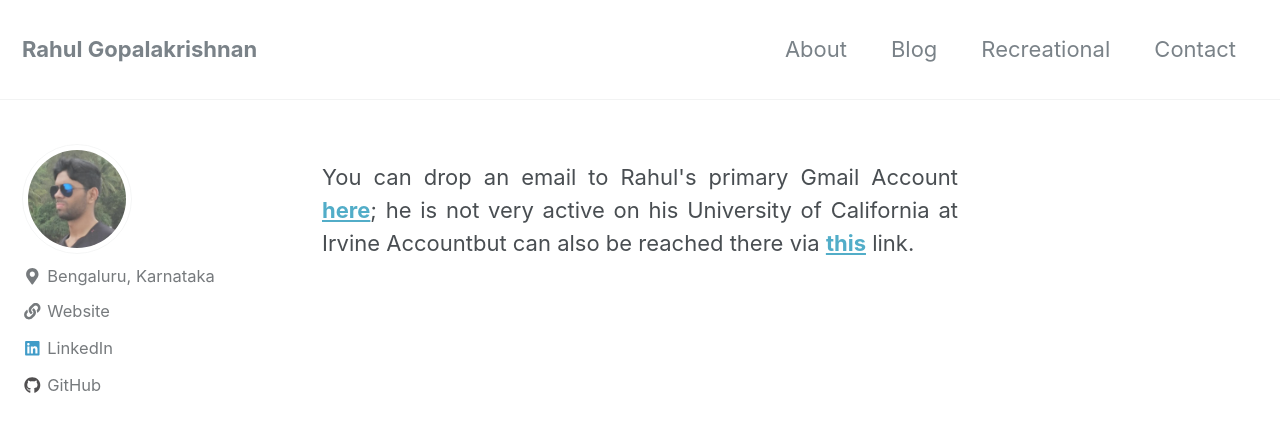
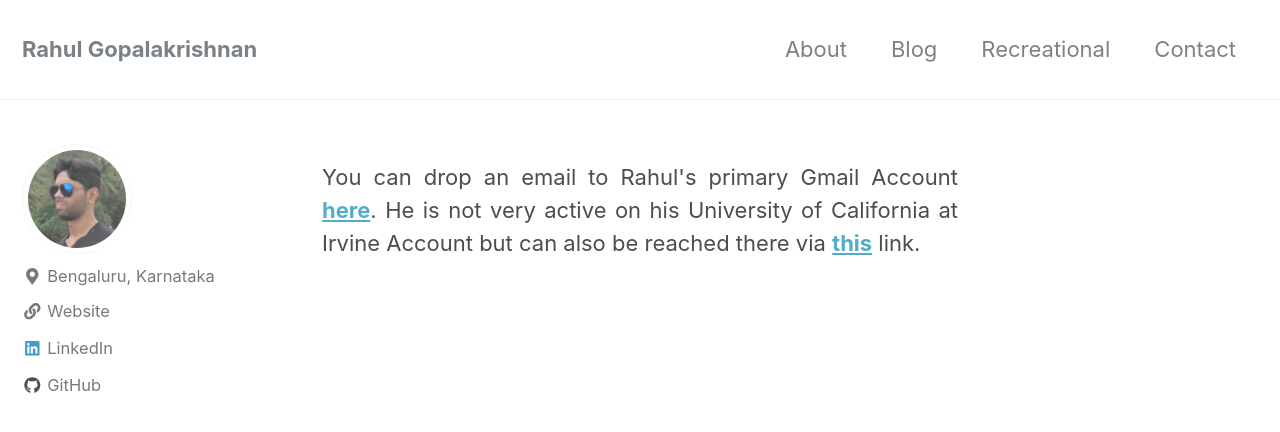
Before and after one commit to gopalrahulrg/gopalrahulrg.github.io, a Jekyll site: the page built from _pages/contact.html, in a window 1280 px wide and 900 px high. Shown: the top 432 px of the window. Built offline with Jekyll 4.4.1, drawn with Linux system fonts in a browser that asks for light colours; nearby versions of some CDN libraries.

Commit message:
Update contact.html

```diff
--- a/_pages/contact.html
+++ b/_pages/contact.html
@@ -4,4 +4,4 @@
 header:
 ---
 
-<p style='text-align: justify;'>You can drop an email to Rahul's primary Gmail Account <a href=mailto:"gopalrahul.rg@gmail.com"><b>here</b></a>; he is not very active on his University of California at Irvine Accountbut can also be reached there via <a href=mailto:"rahulg@uci.edu"><b>this</b></a> link.<p>
+<p style='text-align: justify;'>You can drop an email to Rahul's primary Gmail Account <a href=mailto:"gopalrahul.rg@gmail.com"><b>here</b></a>. He is not very active on his University of California at Irvine Account but can also be reached there via <a href=mailto:"rahulg@uci.edu"><b>this</b></a> link.<p>
```
